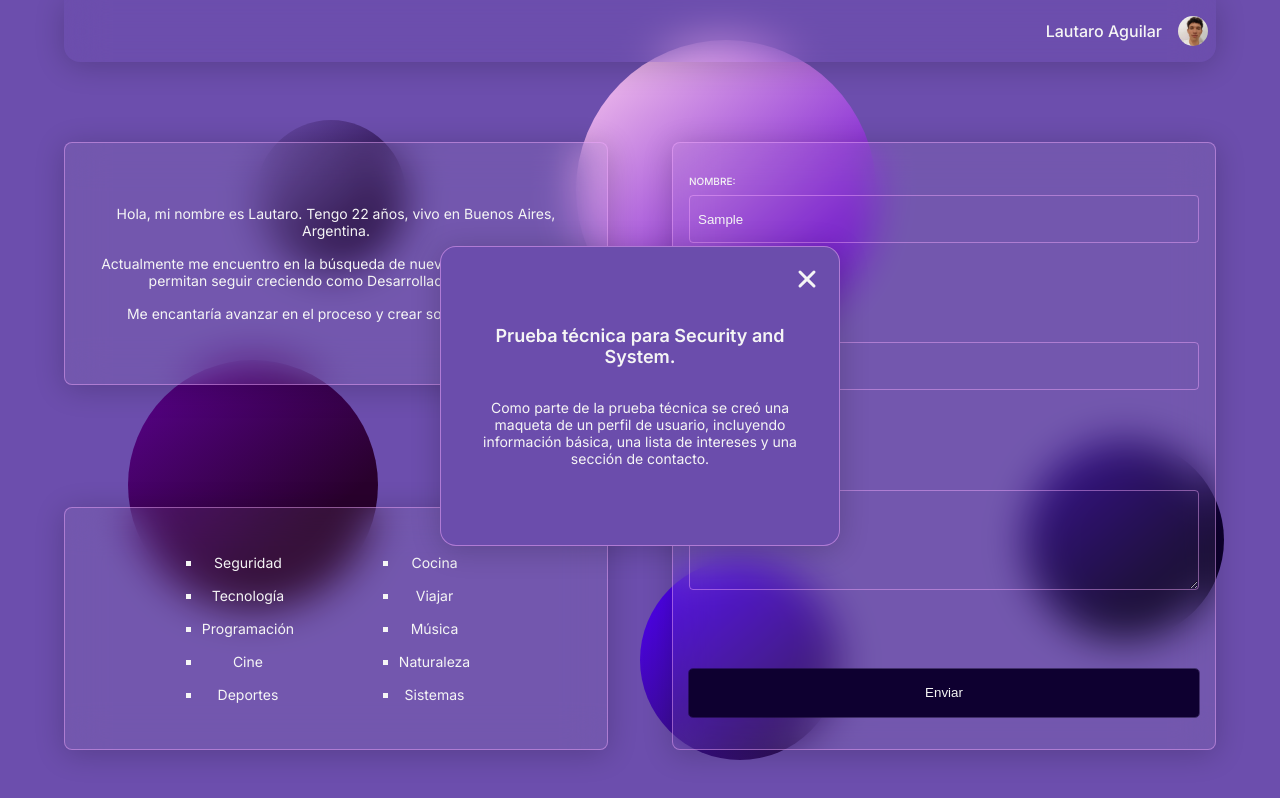
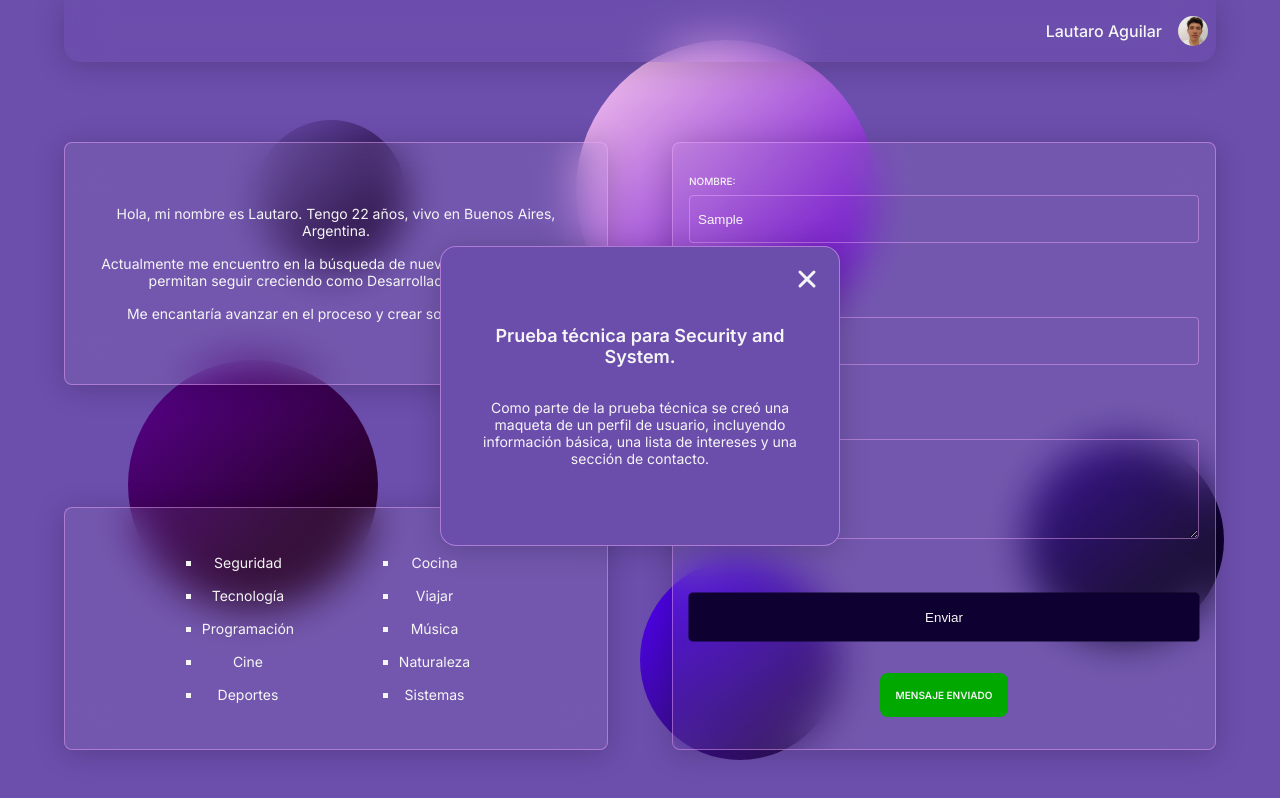
Before and after one commit to lautaroAguilar/securityandsystem_technical_test, a Next.js app: page / in a window 1280 px wide. Both pictures are taken after typing "Sample", "name@example.com", "Sample" into the empty fields and a click on the button "Enviar". Built offline with nearby package versions, Linux system fonts and the light colour scheme.

Commit message:
Tooltip y check para mensaje de exito y error

```diff
--- a/src/components/FormContact/FormContact.jsx
+++ b/src/components/FormContact/FormContact.jsx
@@ -1,9 +1,14 @@
-import React, { useState } from "react";
+import React, { useState, useEffect } from "react";
 import styles from "./FormContact.module.css";
+import Tooltip from "../Tooltip/Tooltip";
+
 export default function FormContact() {
   const [name, setName] = useState("");
   const [email, setEmail] = useState("");
   const [message, setMessage] = useState("");
+  const [messageTooltip, setMessageTooltip] = useState("");
+  const [showTooltip, setShowTooltip] = useState(false);
+  const [backgroundTooltip, setBackgroundTooltip] = useState("");
 
   const handleChangeName = (e) => {
     setName(e.target.value);
@@ -16,10 +21,30 @@ export default function FormContact() {
   const handleChangeMessage = (e) => {
     setMessage(e.target.value);
   };
+
   const handleSubmit = (e) => {
     e.preventDefault();
-    console.log(name, email, message);
+    if (name && email && message) {
+      setShowTooltip(true);
+      setMessageTooltip("MENSAJE ENVIADO");
+      setBackgroundTooltip("#00a800");
+    } else {
+      setShowTooltip(true);
+      setMessageTooltip("COMPLETA LOS CAMPOS");
+      setBackgroundTooltip("#bd1212");
+    }
   };
+
+  useEffect(() => {
+    let timeout;
+    if (showTooltip) {
+      timeout = setTimeout(() => {
+        setShowTooltip(false);
+      }, 3000);
+    }
+    return () => clearTimeout(timeout);
+  }, [showTooltip]);
+
   return (
     <div className={styles.container}>
       <form onSubmit={handleSubmit} className={styles.formContact}>
@@ -55,8 +80,13 @@ export default function FormContact() {
           ></textarea>
         </div>
 
-        <button type="submit" className={styles.button}>Enviar</button>
+        <button type="submit" className={styles.button}>
+          Enviar
+        </button>
       </form>
+      {showTooltip && (
+        <Tooltip text={messageTooltip} backgroundColor={backgroundTooltip} />
+      )}
     </div>
   );
 }
--- a/src/components/FormContact/FormContact.module.css
+++ b/src/components/FormContact/FormContact.module.css
@@ -70,6 +70,9 @@
 .button:focus {
   outline: 1px solid rgba(6, 0, 24, 0.452);
 }
+.button:hover {
+  cursor: pointer;
+}
 @media (min-width: 769px) {
   .container {
     /* width: 450px; */
--- /dev/null
+++ b/src/components/Tooltip/Tooltip.jsx
@@ -0,0 +1,22 @@
+import React from "react";
+
+const Tooltip = ({ text, backgroundColor }) => {
+  return (
+    <div
+      style={{
+        backgroundColor: backgroundColor,
+        width: "auto",
+        height: "auto",
+        color: "#F5F5F5",
+        fontSize: "10px",
+        fontWeight: "600",
+        padding: "1rem",
+        borderRadius: "8px",
+      }}
+    >
+      {text}
+    </div>
+  );
+};
+
+export default Tooltip;
```
